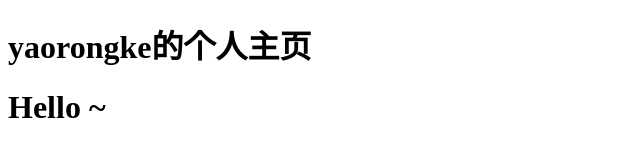
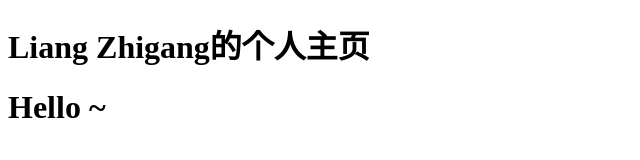
Before and after one commit to LiangzgJlu/liangzg.github.io, a plain HTML site: page index.html in a window 1280 px wide. Shown: the whole page, without its empty margins (0-640 px from the left). Drawn offline with Linux system fonts and the light colour scheme.

Commit message:
Update index.html

```diff
--- a/index.html
+++ b/index.html
@@ -2,10 +2,10 @@
 <html lang="en">
 <head>
     <meta charset="UTF-8">
-    <title>yaorongke</title>
+    <title>Liangzg</title>
 </head>
 <body>
-    <h1>yaorongke的个人主页</h1>
+    <h1>Liang Zhigang的个人主页</h1>
     <h1>Hello ~</h1>
 </body>
 </html>
```
